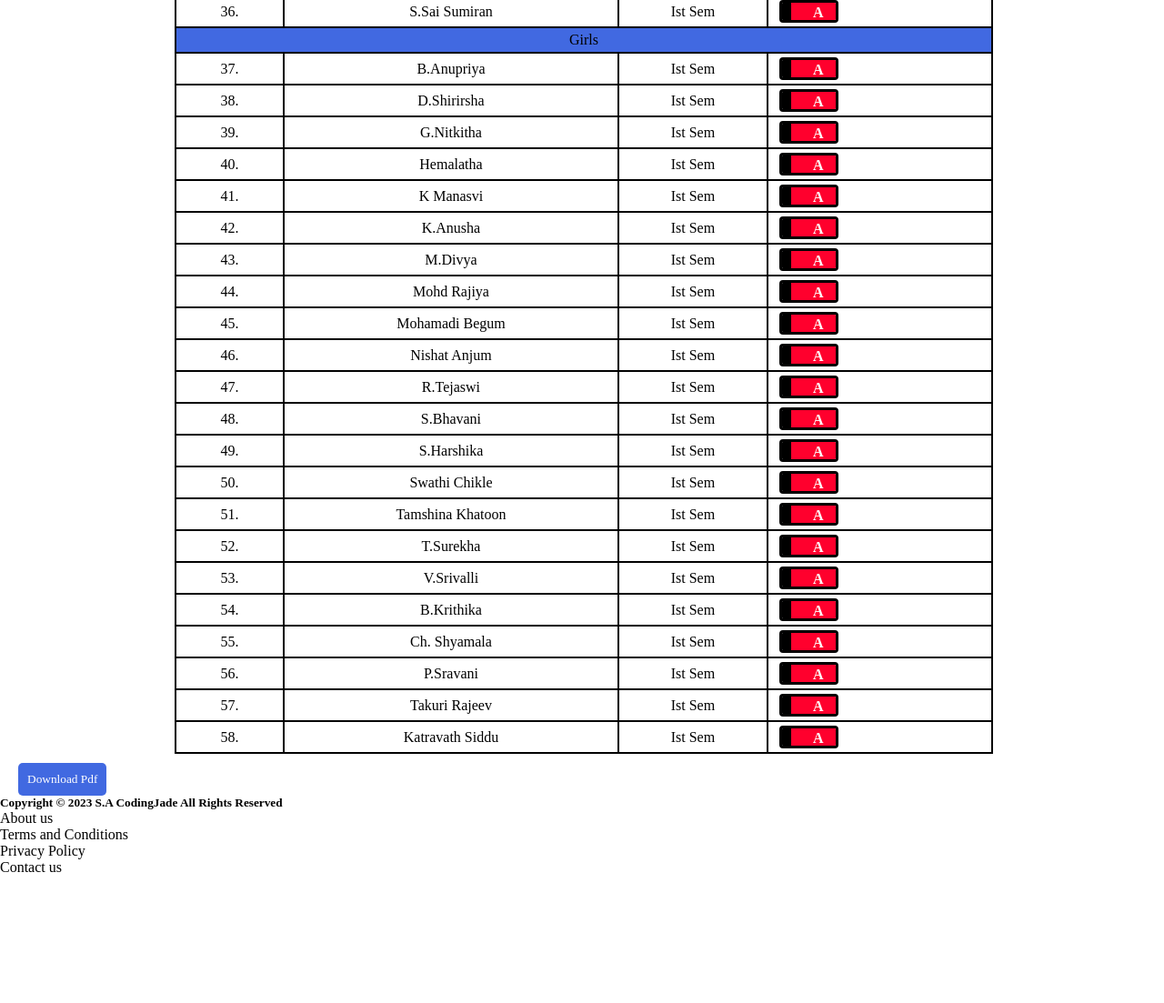
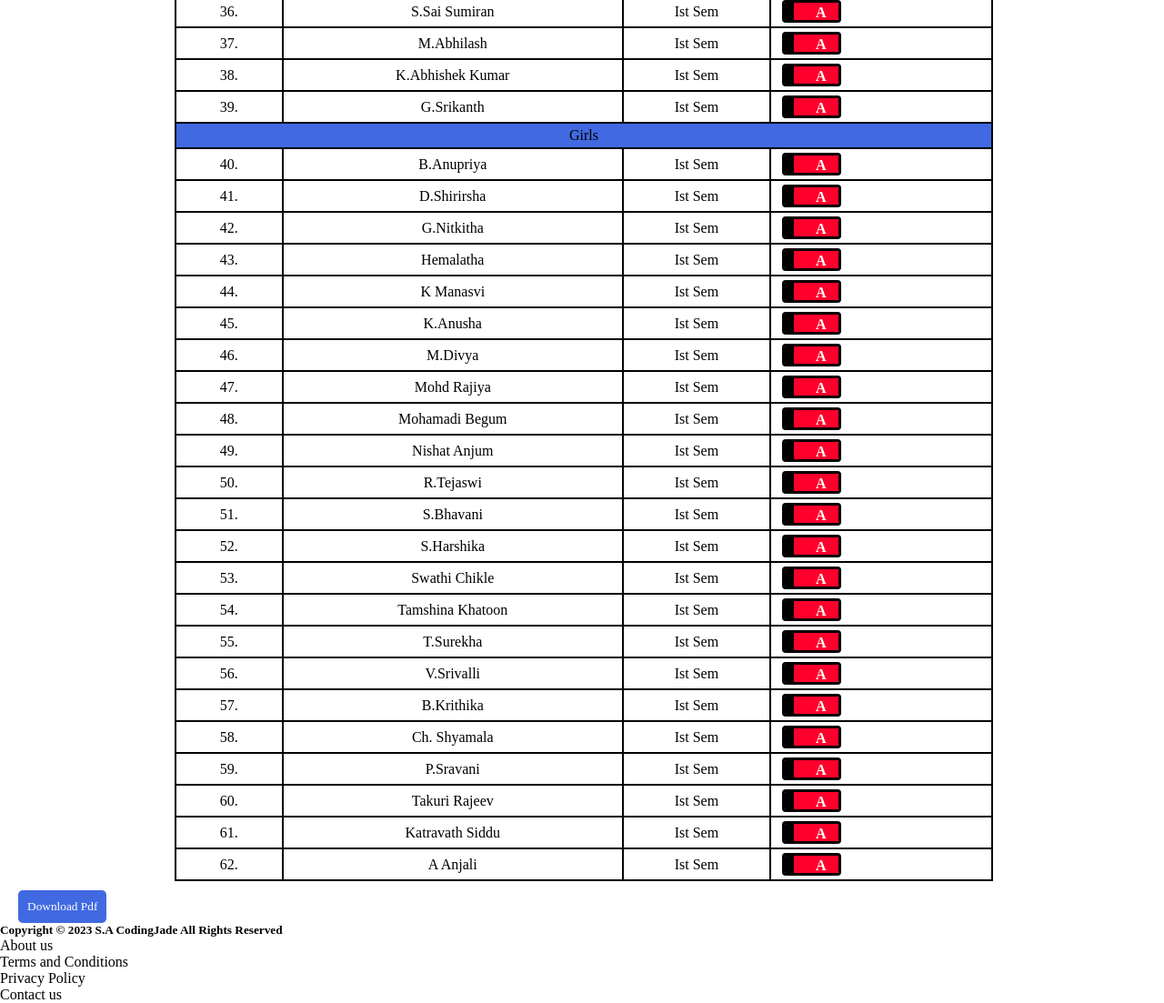
Before and after one commit to Ssaj525/Data-Structure-Game, a plain HTML site: page index.html in a window 1280 px wide. Shown: the part 1516-2619 px from the top of the page at 91% size. Before the commit the page ends 2479 px from the top, so only its background shows below. Drawn offline with Linux system fonts and the light colour scheme.

Commit message:
index.html

```diff
--- a/index.html
+++ b/index.html
@@ -273,7 +273,7 @@
       </tr>
       <tr>
         <td>25.</td>
-        <td> P.Vamshi
+        <td> V. Hari teja
         </td>
         <td>Ist Sem</td>
         <td><div class="checkbox-btn">
@@ -392,10 +392,41 @@
         </div></td>
       </tr>
       <tr>
+        <td>37.</td>
+        <td>  M.Abhilash
+        </td>
+        <td>Ist Sem</td>
+        <td><div class="checkbox-btn">
+          <input type="checkbox" name="">
+          <div><span class="slide"></span></div>
+        </div></td>
+      </tr>
+      <tr>
+        <td>38.</td>
+        <td>K.Abhishek Kumar
+        </td>
+        <td>Ist Sem</td>
+        <td><div class="checkbox-btn">
+          <input type="checkbox" name="">
+          <div><span class="slide"></span></div>
+        </div></td>
+      </tr>
+      <tr>
+        <td>39.</td>
+        <td>G.Srikanth
+        </td>
+        <td>Ist Sem</td>
+        <td><div class="checkbox-btn">
+          <input type="checkbox" name="">
+          <div><span class="slide"></span></div>
+        </div></td>
+      </tr>
+      <tr>
+      <tr>
         <td colspan="5" bgcolor="royalblue" font="white">Girls</td>
       </tr>
       <tr>
-        <td>37.</td>
+        <td>40.</td>
         <td> B.Anupriya
         </td>
         <td>Ist Sem</td>
@@ -405,7 +436,7 @@
         </div></td>
       </tr>
       <tr>
-        <td>38.</td>
+        <td>41.</td>
         <td> D.Shirirsha
         </td>
         <td>Ist Sem</td>
@@ -415,7 +446,7 @@
         </div></td>
       </tr>
       <tr>
-        <td>39.</td>
+        <td>42.</td>
         <td> G.Nitkitha
         </td>
         <td>Ist Sem</td>
@@ -425,7 +456,7 @@
         </div></td>
       </tr>
       <tr>
-        <td>40.</td>
+        <td>43.</td>
         <td>Hemalatha
         </td>
         <td>Ist Sem</td>
@@ -435,7 +466,7 @@
         </div></td>
       </tr>
       <tr>
-        <td>41.</td>
+        <td>44.</td>
         <td>K Manasvi
         </td>
         <td>Ist Sem</td>
@@ -445,7 +476,7 @@
         </div></td>
       </tr>
       <tr>
-        <td>42.</td>
+        <td>45.</td>
         <td> K.Anusha
         </td>
         <td>Ist Sem</td>
@@ -455,7 +486,7 @@
         </div></td>
       </tr>
       <tr>
-        <td>43.</td>
+        <td>46.</td>
         <td> M.Divya
         </td>
         <td>Ist Sem</td>
@@ -465,7 +496,7 @@
         </div></td>
       </tr>
       <tr>
-        <td>44.</td>
+        <td>47.</td>
         <td> Mohd Rajiya
         </td>
         <td>Ist Sem</td>
@@ -475,7 +506,7 @@
         </div></td>
       </tr>
       <tr>
-        <td>45.</td>
+        <td>48.</td>
         <td> Mohamadi Begum
         </td>
         <td>Ist Sem</td>
@@ -485,7 +516,7 @@
         </div></td>
       </tr>
       <tr>
-        <td>46.</td>
+        <td>49.</td>
         <td>Nishat Anjum
         </td>
         <td>Ist Sem</td>
@@ -495,7 +526,7 @@
         </div></td>
       </tr>
       <tr>
-        <td>47.</td>
+        <td>50.</td>
         <td>R.Tejaswi
         </td>
         <td>Ist Sem</td>
@@ -505,7 +536,7 @@
         </div></td>
       </tr>
       <tr>
-        <td>48.</td>
+        <td>51.</td>
         <td> S.Bhavani
         </td>
         <td>Ist Sem</td>
@@ -515,7 +546,7 @@
         </div></td>
       </tr>
       <tr>
-        <td>49.</td>
+        <td>52.</td>
         <td> S.Harshika
         </td>
         <td>Ist Sem</td>
@@ -525,7 +556,7 @@
         </div></td>
       </tr>
       <tr>
-        <td>50.</td>
+        <td>53.</td>
         <td> Swathi Chikle
         </td>
         <td>Ist Sem</td>
@@ -535,7 +566,7 @@
         </div></td>
       </tr>
       <tr>
-        <td>51.</td>
+        <td>54.</td>
         <td> Tamshina Khatoon
         </td>
         <td>Ist Sem</td>
@@ -545,7 +576,7 @@
         </div></td>
       </tr>
       <tr>
-        <td>52.</td>
+        <td>55.</td>
         <td> T.Surekha
         </td>
         <td>Ist Sem</td>
@@ -555,7 +586,7 @@
         </div></td>
       </tr>
       <tr>
-        <td>53.</td>
+        <td>56.</td>
         <td> V.Srivalli
         </td>
         <td>Ist Sem</td>
@@ -565,7 +596,7 @@
         </div></td>
       </tr>
       <tr>
-        <td>54.</td>
+        <td>57.</td>
         <td> B.Krithika
         </td>
         <td>Ist Sem</td>
@@ -575,7 +606,7 @@
         </div></td>
       </tr>
       <tr>
-        <td>55.</td>
+        <td>58.</td>
         <td> Ch. Shyamala
         </td>
         <td>Ist Sem</td>
@@ -585,7 +616,7 @@
         </div></td>
       </tr>
       <tr>
-        <td>56.</td>
+        <td>59.</td>
         <td>P.Sravani
         </td>
         <td>Ist Sem</td>
@@ -595,7 +626,7 @@
         </div></td>
       </tr>
       <tr>
-        <td>57.</td>
+        <td>60.</td>
         <td>Takuri Rajeev
         </td>
         <td>Ist Sem</td>
@@ -605,8 +636,18 @@
         </div></td>
       </tr>
       <tr>
-        <td>58.</td>
+        <td>61.</td>
         <td>Katravath Siddu
+        </td>
+        <td>Ist Sem</td>
+        <td><div class="checkbox-btn">
+          <input type="checkbox" name="">
+          <div><span class="slide"></span></div>
+        </div></td>
+      </tr>
+      <tr>
+        <td>62.</td>
+        <td>A Anjali
         </td>
         <td>Ist Sem</td>
         <td><div class="checkbox-btn">
```
